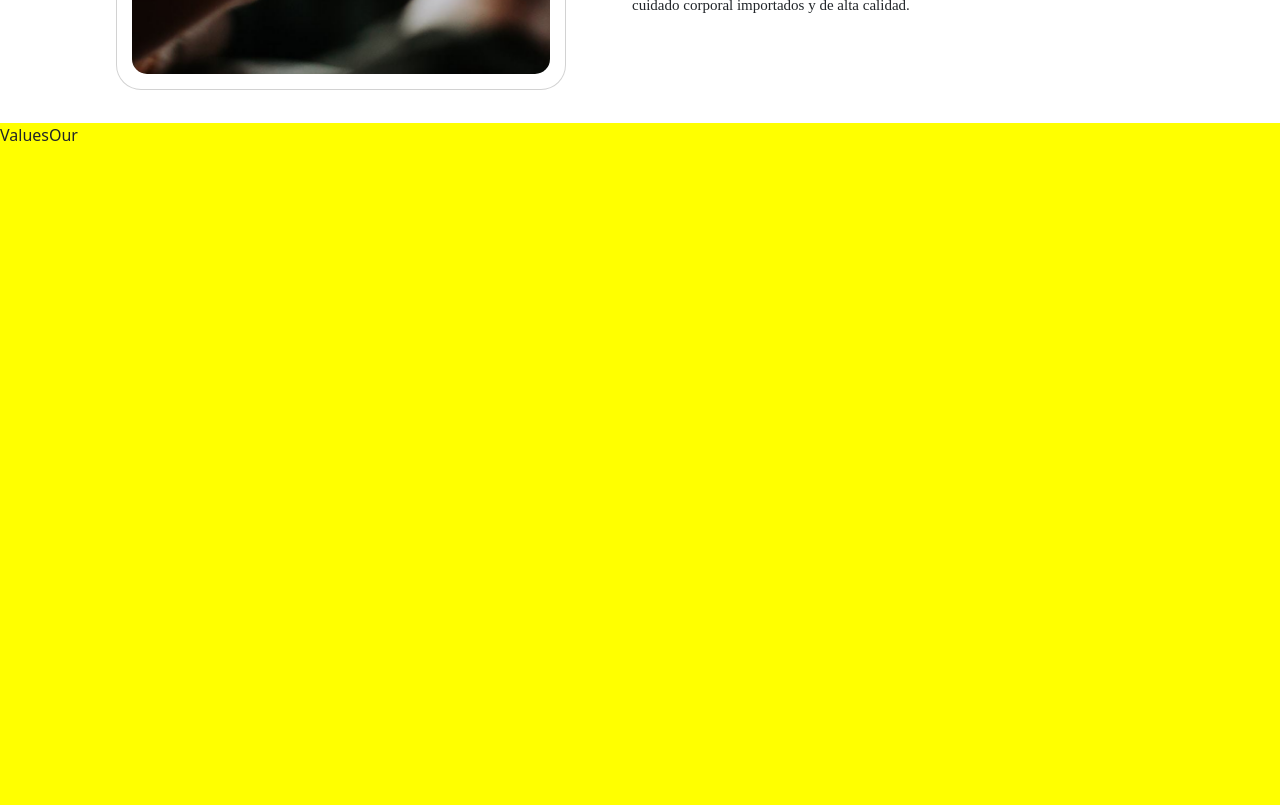
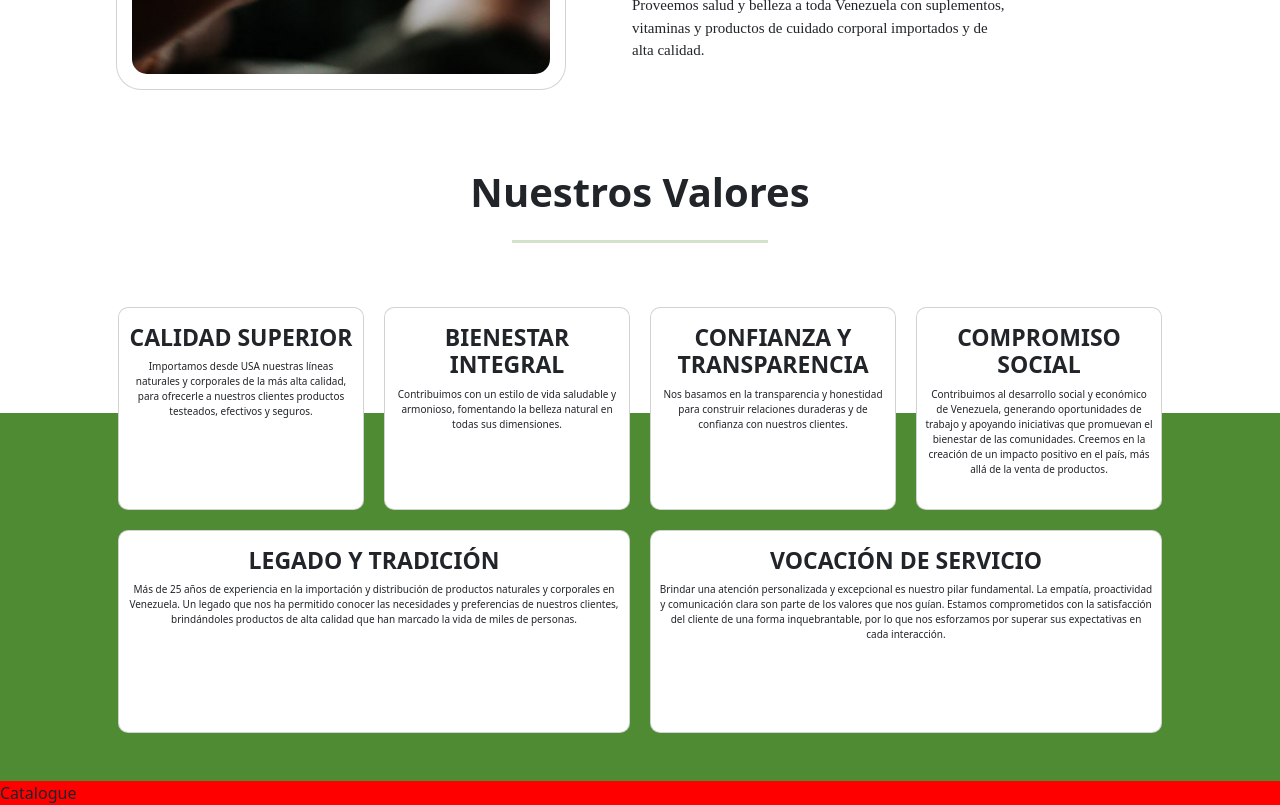
Before and after one commit to Danielbo69/angel-s-ethernal, a React (Vite) app: page / in a window 1280 px wide. Shown: the part 860-1665 px from the top of the page. Built offline with nearby package versions, Linux system fonts and the light colour scheme.

Commit message:
estructura y estilo de valuesOur

```diff
--- a/src/App.css
+++ b/src/App.css
@@ -54,15 +54,103 @@
   padding: 20px 40px 40px 0px;
 }
 .headerRight h1 {
-  border-bottom: 3px solid #4f8b33;
-  width: 70%;
   font-weight: bold;
-  padding-bottom: 0.5rem;
+  /* padding-bottom: 0.5rem; */
+}
+.headerRight hr {
+  width: 50%;
+  border-top: 3px solid #4f8b33;
+  opacity: none;
 }
 .headerRight p {
+  width: 67%;
   font-size: 15px;
-  text-align: justify;
   font-weight: 500;
   font-family: "Monserrat, sans-serif";
-  padding: 2rem 0px 0px 0px;
+  padding: 1rem 0px 0px 0px;
 }
+
+/* Values Our */
+
+.valuesOur {
+  height: 100%;
+  text-align: center;
+  background: rgb(79, 139, 51);
+  background: linear-gradient(
+    0deg,
+    rgba(79, 139, 51, 1) 60%,
+    rgba(255, 255, 255, 1) 60%
+  );
+}
+
+.valuesOur .title {
+  width: 100%;
+  display: flex;
+  place-items: center;
+  flex-direction: column;
+}
+.valuesOur h1 {
+  font-weight: bold;
+}
+.valuesOur hr {
+  width: 20%;
+  color: #4f8b33;
+  border-top: 3px solid #4f8b33;
+  opacity: none;
+}
+
+.valuesOur .valuesOurContainer {
+  display: grid;
+  grid-template-rows: repeat(2, 1fr);
+  grid-template-columns: repeat(4, 1fr);
+  grid-gap: 20px;
+  grid-auto-rows: minmax(100px, auto);
+  grid-template-areas: "card1 card2 card3 card4" "card5 card5 card6 card6";
+  padding: 3rem;
+}
+
+[data-card="1"] {
+  grid-column: 1;
+  grid-row: 1;
+  grid-area: card1;
+}
+[data-card="2"] {
+  grid-column: 2;
+  grid-row: 1;
+  grid-area: card2;
+}
+[data-card="3"] {
+  grid-column: 3;
+  grid-row: 1;
+  grid-area: card3;
+}
+[data-card="4"] {
+  grid-column: 4;
+  grid-row: 1;
+  grid-area: card4;
+}
+[data-card="5"] {
+  grid-column: 1;
+  grid-row: 2;
+  grid-area: card5;
+}
+[data-card="6"] {
+  grid-column: 2;
+  grid-row: 2;
+  grid-area: card6;
+}
+
+.valuesOur .card {
+  width: 100%;
+  height: 100%;
+  border-radius: 10px;
+  background-color: #fff;
+  padding: 16px 8px;
+}
+.valuesOur .card h5 {
+  font-size: 23px;
+  font-weight: bold;
+}
+.valuesOur .card P {
+  font-size: 10px;
+}
--- a/src/App.jsx
+++ b/src/App.jsx
@@ -7,13 +7,14 @@ import Contact from "./components/Contact";
 import Footer from "./components/Footer";
 import 'bootstrap/dist/css/bootstrap.min.css';
 import "./App.css"
+import { valuesOur } from "./data/data";
 
 function App() {
   return (
     <>
       <Navbars />
       <Header />
-      <ValuesOur />
+      <ValuesOur valuesOur={valuesOur}/>
       <Catalogue />
       <Events />
       <Contact />
--- a/src/components/Header.jsx
+++ b/src/components/Header.jsx
@@ -48,6 +48,7 @@ function Header() {
           {data.map((data) => (
             <div key={data.id}>
               <h1>{data.title}</h1>
+              <hr />
               <p>{data.description}</p>
             </div>
           ))}
--- a/src/components/ValuesOur.jsx
+++ b/src/components/ValuesOur.jsx
@@ -1,5 +1,22 @@
-function ValuesOur() {
-  return <div style={{backgroundColor: "yellow", height: "100vh"}}>ValuesOur</div>;
+import Container from "react-bootstrap/Container";
+
+function ValuesOur({ valuesOur }) {
+  return (
+    <div className="valuesOur">
+      <div className="title">
+        <h1>Nuestros Valores</h1>
+        <hr />
+      </div>
+      <Container className="valuesOurContainer">
+        {valuesOur.map((values) => (
+          <div className="card" key={values.id} data-card={values.id}>
+            <h5>{values.title}</h5>
+            <p>{values.description}</p>
+          </div>
+        ))}
+      </Container>
+    </div>
+  );
 }
 
 export default ValuesOur;
```
